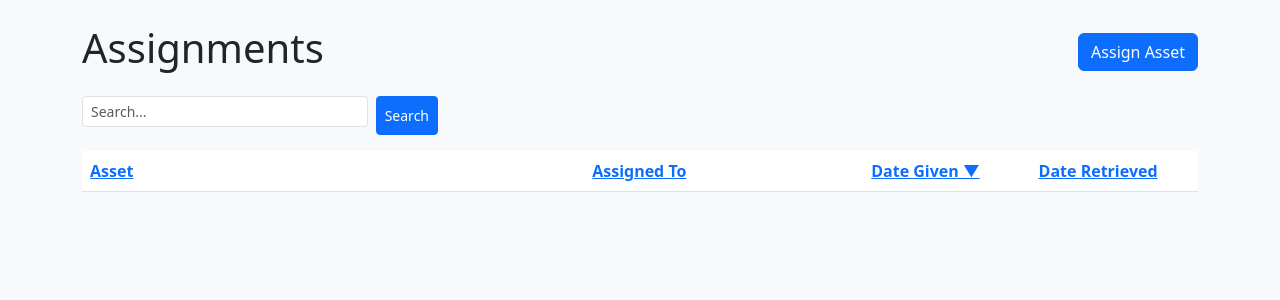
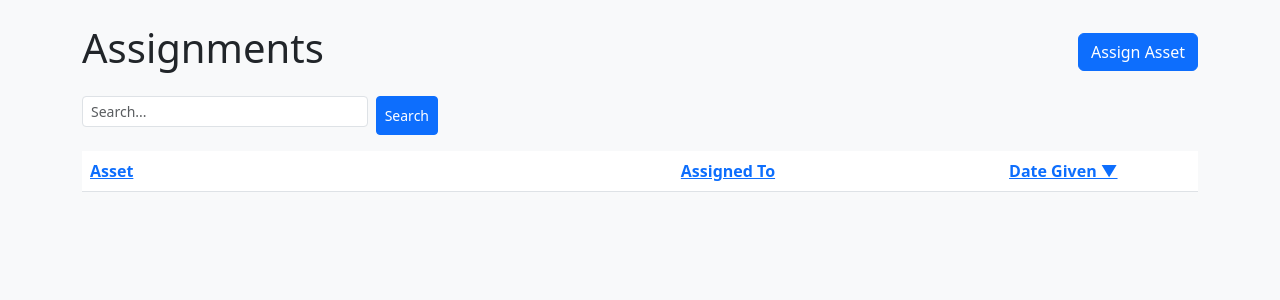
Before and after one commit to FilthySpartan/asset-tracker, a Django app: page /assets/assignments/ in a window 1280 px wide. Shown: the part 56-356 px from the top of the page. Run offline with Django 5.2, Linux system fonts and the light colour scheme; the visitor is signed in with stand-in values (Sample User, id 1); data that the repository does not hold is empty.

Commit message:
remove date retrieved column from assignments table and view as not show history on that table

```diff
--- a/apps/assets/templates/assets/asset_assignment_list.html
+++ b/apps/assets/templates/assets/asset_assignment_list.html
@@ -25,7 +25,6 @@
                 <th style="width: 45%"><a href="?sort=asset__asset_name&dir={% if current_sort == 'asset__asset_name' and current_dir == 'asc' %}desc{% else %}asc{% endif %}&q={{ search_query }}">Asset {% if current_sort == 'asset__asset_name' %}{% if current_dir == 'asc' %}▲{% else %}▼{% endif %}{% endif %}</a></th>
                 <th style="width: 25%"><a href="?sort=user__last_name&dir={% if current_sort == 'user__last_name' and current_dir == 'asc' %}desc{% else %}asc{% endif %}&q={{ search_query }}">Assigned To {% if current_sort == 'user__last_name' %}{% if current_dir == 'asc' %}▲{% else %}▼{% endif %}{% endif %}</a></th>
                 <th style="width: 15%"><a href="?sort=date_given&dir={% if current_sort == 'date_given' and current_dir == 'asc' %}desc{% else %}asc{% endif %}&q={{ search_query }}">Date Given {% if current_sort == 'date_given' %}{% if current_dir == 'asc' %}▲{% else %}▼{% endif %}{% endif %}</a></th>
-                <th style="width: 15%"><a href="?sort=date_retrieved&dir={% if current_sort == 'date_retrieved' and current_dir == 'asc' %}desc{% else %}asc{% endif %}&q={{ search_query }}">Date Retrieved {% if current_sort == 'date_retrieved' %}{% if current_dir == 'asc' %}▲{% else %}▼{% endif %}{% endif %}</a></th>
             </tr>
         </thead>
         <tbody>
@@ -34,8 +33,7 @@
                     <td><a href="{% url 'assets:asset_assignment_detail' assignment.id %}">{{ assignment.asset.display_name }} - {{ assignment.asset.asset_id }}</a></td>
                     <td>{{ assignment.user.get_full_name|default:assignment.user.username }}</td>
                     <td>{{ assignment.date_given|date:'d/m/Y' }}</td>
-                    <td>{{ assignment.date_retrieved|date:'d/m/Y' }}</td>
-                </tr>
+                 </tr>
         {% endfor %}
         </tbody>
     </table>
--- a/apps/assets/views.py
+++ b/apps/assets/views.py
@@ -145,7 +145,7 @@ class AssetAssignmentListView(LoginRequiredMixin, ListView):
                 models.Q(asset__asset_id__icontains=search)
             )
 
-        allowed_sorts = ['asset__asset_name', 'user__last_name', 'date_given', 'date_retrieved']
+        allowed_sorts = ['asset__asset_name', 'user__last_name', 'date_given']
         sort = self.request.GET.get('sort', 'date_given')
         direction = self.request.GET.get('dir', 'desc')
         if sort not in allowed_sorts:
```
